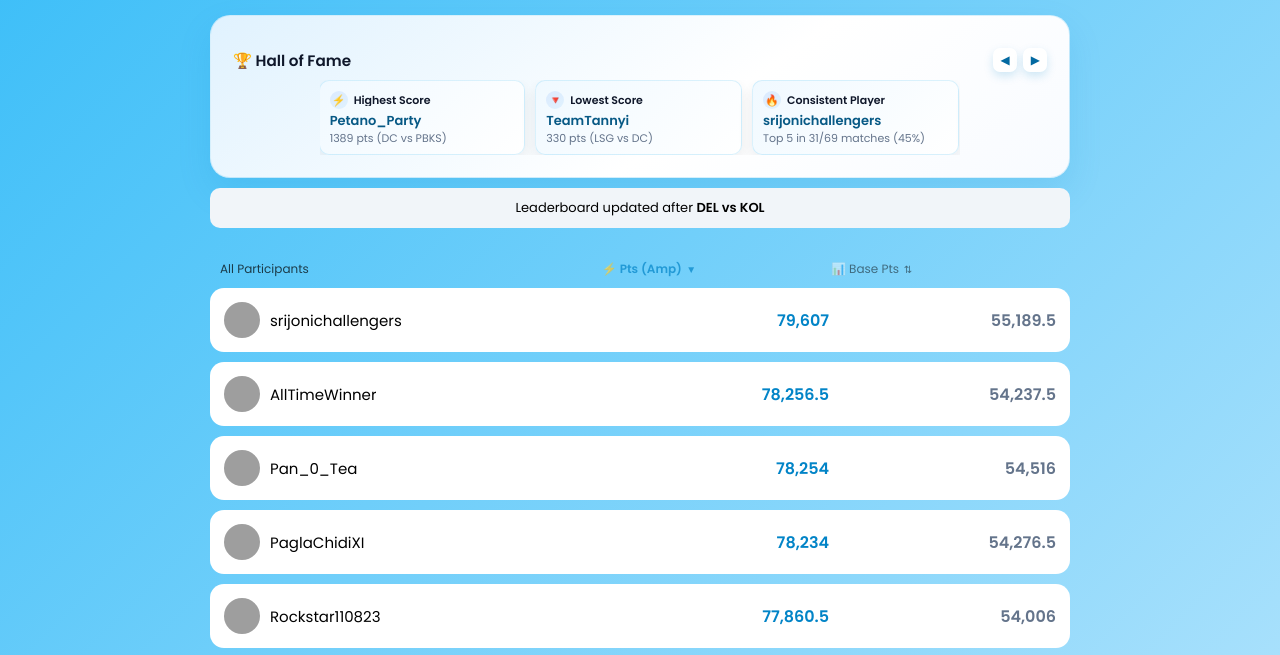
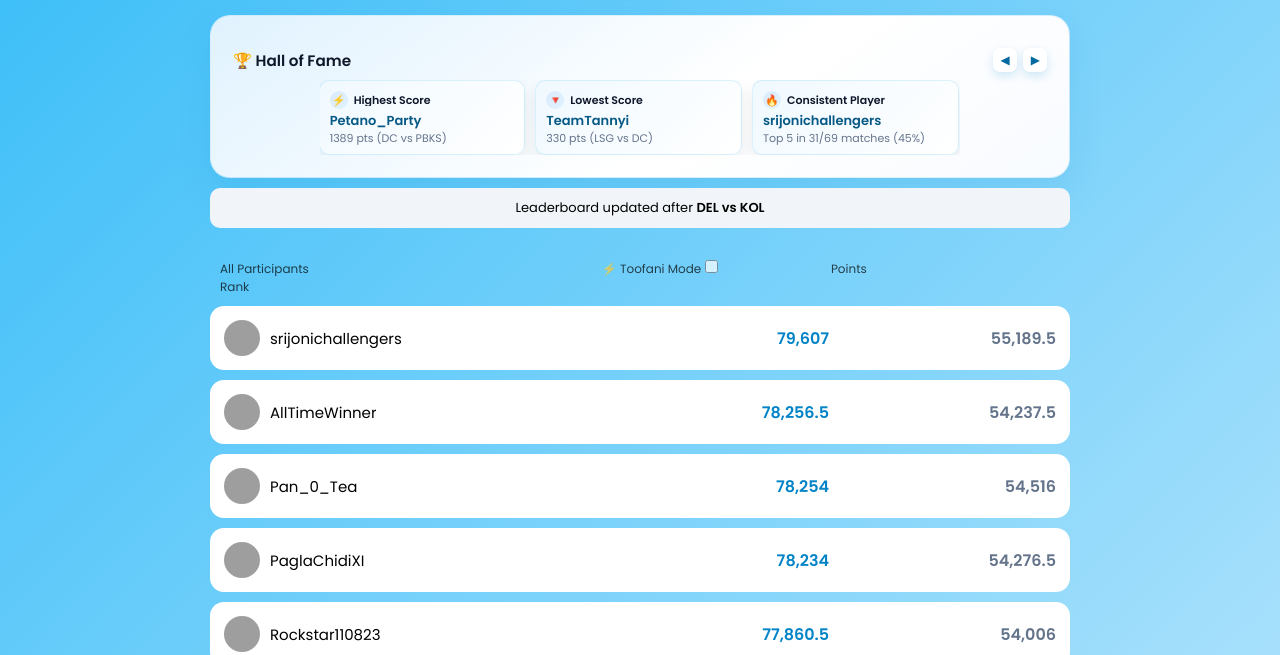
Before and after one commit to imabhirup/ddhpl, a plain HTML site: page index.html in a window 1280 px wide. Shown: the part 134-789 px from the top of the page. Drawn offline with Linux system fonts and the light colour scheme; grey boxes are pictures that could not be loaded.

Commit message:
Refactor index.html structure and add Toofani Mode

```diff
--- a/index.html
+++ b/index.html
@@ -1,15 +1,13 @@
 <!DOCTYPE html>
 <html lang="en">
 <head>
-  <meta charset="UTF-8" />
-  <meta name="viewport" content="width=device-width, initial-scale=1.0"/>
-  <title>DDHPL Leaderboard</title>
-
-  <link rel="stylesheet" href="styles.css"/>
-  <link href="https://fonts.googleapis.com/css2?family=Poppins:wght@300;400;600&display=swap" rel="stylesheet">
+<meta charset="UTF-8" />
+<meta name="viewport" content="width=device-width, initial-scale=1.0"/>
+<title>DDHPL Leaderboard</title>
+<link rel="stylesheet" href="styles.css"/>
+<link href="https://fonts.googleapis.com/css2?family=Poppins:wght@300;400;600&display=swap" rel="stylesheet">
 </head>
 <body>
-
 <div class="app">
 
   <!-- Header -->
@@ -18,7 +16,6 @@
       <h2>🏏 DDHPL T20 League</h2>
       <button onclick="refreshData()" class="refresh-btn">🔄 Refresh</button>
     </div>
-
     <div class="header-bottom">
       <p class="status" id="live-status" style="display:none;">🔴 Live</p>
       <p class="matches" id="matches-played"></p>
@@ -27,7 +24,6 @@
 
   <!-- Contest -->
   <section class="contest" aria-label="DDHPL Contest">
-
     <div class="hall-of-fame" aria-label="Hall of Fame">
       <div class="hall-header">
         <h3>🏆 Hall of Fame</h3>
@@ -36,7 +32,6 @@
           <button class="hall-nav next" id="hall-next" type="button" aria-label="Next achievement">▶</button>
         </div>
       </div>
-
       <div class="hall-carousel" id="hall-carousel">
         <div class="hall-track" id="hall-track">
           <article class="hof-card" id="achievement-champion" data-achievement="champion">
@@ -47,7 +42,6 @@
             <p class="hall-player" id="champion-name">--</p>
             <p class="hall-stat" id="champion-total">--</p>
           </article>
-
           <article class="hof-card" id="achievement-highest-score" data-achievement="highestScore">
             <div class="hof-top">
               <span class="hall-icon">⚡</span>
@@ -56,7 +50,6 @@
             <p class="hall-player" id="highest-score-name">--</p>
             <p class="hall-stat" id="highest-score-points">--</p>
           </article>
-
           <article class="hof-card" id="achievement-lowest-score" data-achievement="lowestScore">
             <div class="hof-top">
               <span class="hall-icon">🔻</span>
@@ -65,7 +58,6 @@
             <p class="hall-player" id="lowest-score-name">--</p>
             <p class="hall-stat" id="lowest-score-points">--</p>
           </article>
-
           <article class="hof-card" id="achievement-consistency-king" data-achievement="consistencyKing">
             <div class="hof-top">
               <span class="hall-icon">🔥</span>
@@ -74,7 +66,6 @@
             <p class="hall-player" id="consistency-king-name">--</p>
             <p class="hall-stat" id="consistency-king-stat">--</p>
           </article>
-
           <article class="hof-card" id="achievement-explosive-player" data-achievement="explosivePlayer">
             <div class="hof-top">
               <span class="hall-icon">💣</span>
@@ -83,7 +74,6 @@
             <p class="hall-player" id="explosive-player-name">--</p>
             <p class="hall-stat" id="explosive-player-count">--</p>
           </article>
-
           <article class="hof-card" id="achievement-lowest-performer" data-achievement="lowestPerformer">
             <div class="hof-top">
               <span class="hall-icon">😬</span>
@@ -92,7 +82,6 @@
             <p class="hall-player" id="lowest-performer-name">--</p>
             <p class="hall-stat" id="lowest-performer-stat">--</p>
           </article>
-
           <article class="hof-card" id="achievement-most-missed" data-achievement="mostMissed">
             <div class="hof-top">
               <span class="hall-icon">🚨</span>
@@ -111,17 +100,18 @@
 
   <!-- Leaderboard -->
   <div class="leaderboard">
-
     <div class="leaderboard-header">
       <span>All Participants</span>
-      <span id="sort-amp" class="sort-col sort-active" onclick="handleSort('total')" title="Sort by Amp Points">
-        ⚡ Pts (Amp)<span class="sort-arrow"> ▼</span>
-      </span>
-      <span id="sort-raw" class="sort-col" onclick="handleSort('rawTotal')" title="Sort by Base Points">
-        📊 Base Pts<span class="sort-arrow"> ⇅</span>
-      </span>
+      <div class="toofani-toggle-wrap">
+        <span class="toofani-label">⚡ Toofani Mode</span>
+        <label class="toofani-switch" aria-label="Toggle Toofani Mode">
+          <input type="checkbox" id="toofani-toggle" onchange="toggleToofaniMode(this.checked)"/>
+          <span class="toofani-slider"></span>
+        </label>
+      </div>
+      <span>Points</span>
+      <span>Rank</span>
     </div>
-
     <div id="list"></div>
   </div>
 
```
